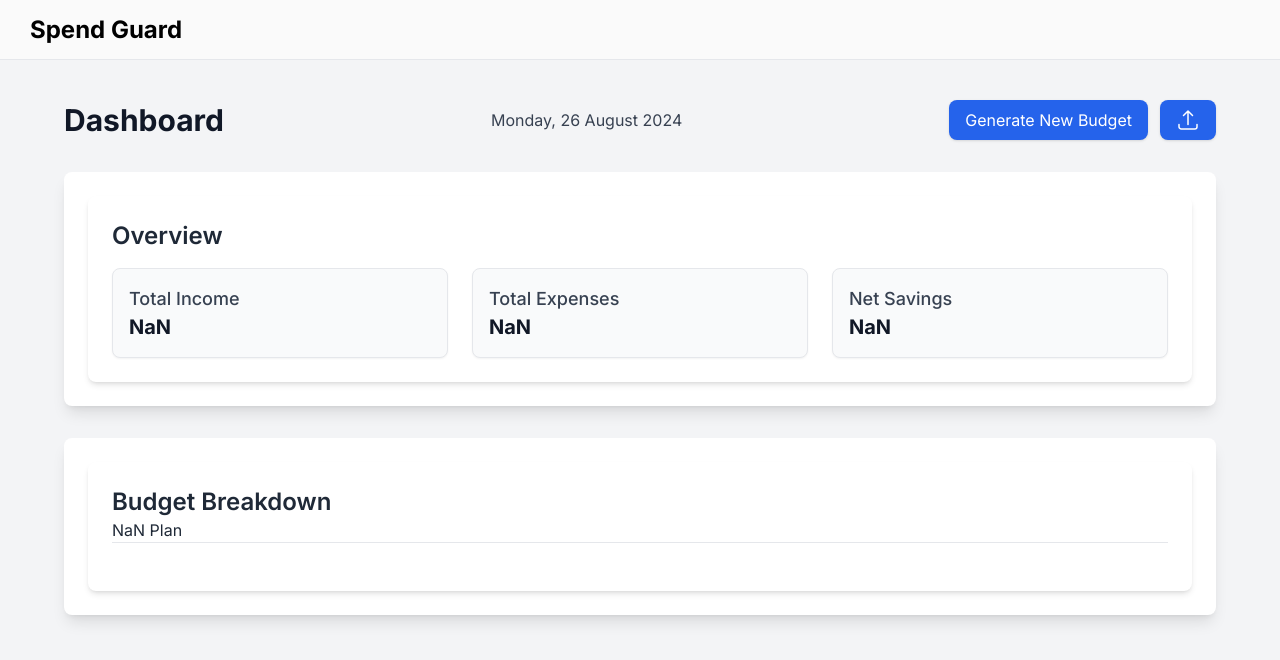
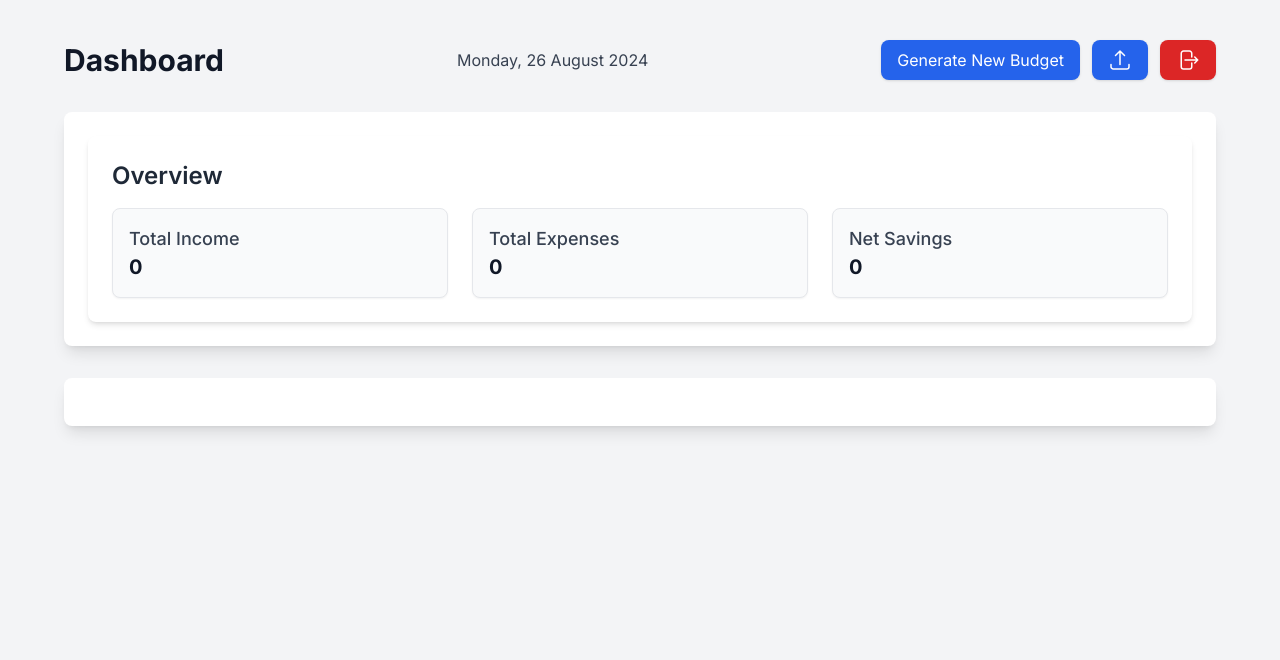
Before and after one commit to iroro1/SpendGuard, a Next.js app: page /dashboard in a window 1280 px wide. Shown: the top 660 px of the page. Built offline with nearby package versions, Linux system fonts and the light colour scheme.

Commit message:
initial deploy

```diff
--- a/app/dashboard/layout.tsx
+++ b/app/dashboard/layout.tsx
@@ -4,8 +4,8 @@ import { Inter } from "next/font/google";
 const inter = Inter({ subsets: ["latin"] });
 
 export const metadata: Metadata = {
-  title: "Create Next App",
-  description: "Generated by create next app",
+  title: "Spend Guard",
+  description: "Building financial freedom",
 };
 
 export default function RootLayout({
@@ -16,10 +16,7 @@ export default function RootLayout({
   return (
     <html lang="en">
       <body className={inter.className}>
-        <div className="absolute top-0 w-full border-b py-2 min-h-[60px] flex items-center px-[30px] bg-[#FAFAFA]">
-          <h2 className="text-2xl font-bold">Spend Guard</h2>
-        </div>
-        <div className="h-screen bg-[#E5E5E5] pt-[60px]">{children}</div>
+        <div className="h-screen bg-[#E5E5E5]">{children}</div>
       </body>
     </html>
   );
--- a/app/dashboard/page.tsx
+++ b/app/dashboard/page.tsx
@@ -1,99 +1,13 @@
 "use client";
-import BudgetBreakdown from "@/components/BudgetBreakdown";
-import DashboardOverview from "@/components/DashboardOverview";
-import Modal from "@/components/Modal";
-import { downloadReport } from "@/lib/downloadReport";
-import { calculateBudget } from "@/lib/functions";
-import { useEffect, useState } from "react";
+import DashComp from "@/components/DashComp";
+import { Suspense } from "react";
 
 const Dashboard = () => {
-  const [data, setData] = useState<any>(null);
-  const [isModalOpen, setIsModalOpen] = useState<boolean>(false);
-
-  useEffect(() => {
-    if (typeof window !== "undefined") {
-      const storedData = localStorage.getItem("data");
-      if (storedData !== null) {
-        setData(JSON.parse(storedData));
-      }
-    }
-  }, []);
-
-  const handleGenerateNewBudget = () => {
-    setIsModalOpen(true);
-  };
-
-  const handleCloseModal = () => {
-    setIsModalOpen(false);
-  };
-
-  const handleGenerateBudget = (income: number, focus: string) => {
-    const budget = calculateBudget(income, focus);
-    console.log(budget);
-    localStorage.setItem("generatedBudget", JSON.stringify(budget));
-  };
-  const todaysDateInFormat = () => {
-    //  todays date in the format Wed, 17 Nov 2022
-    const date = new Date();
-    const day = date.toLocaleDateString("en-US", { weekday: "long" });
-    const dayOfMonth = date.toLocaleDateString("en-US", { day: "numeric" });
-    const month = date.toLocaleDateString("en-US", { month: "long" });
-    const year = date.toLocaleDateString("en-US", { year: "numeric" });
-    return `${day}, ${dayOfMonth} ${month} ${year}`;
-  };
   return (
     <div className="min-h-screen bg-gray-100 py-10 px-6">
-      <header className="max-w-6xl mx-auto mb-8 md:flex md:items-center md:justify-between">
-        <h1 className="text-3xl font-bold text-gray-900">Dashboard</h1>
-        <div className="mt-4 md:mt-0">
-          <p className="text-gray-700">{todaysDateInFormat()}</p>
-        </div>
-        <div className="flex justify-start md:justify-end gap-3 mt-3 md:mt-0">
-          <button
-            onClick={handleGenerateNewBudget}
-            className="bg-blue-600 text-white py-2 px-4 rounded-lg shadow hover:bg-blue-700 transition duration-300"
-          >
-            Generate New Budget
-          </button>
-          <button
-            onClick={downloadReport}
-            className="bg-blue-600 text-white py-2 px-4 rounded-lg shadow hover:bg-blue-700 transition duration-300"
-          >
-            <svg
-              xmlns="http://www.w3.org/2000/svg"
-              fill="none"
-              viewBox="0 0 24 24"
-              strokeWidth={1.5}
-              stroke="currentColor"
-              className="w-6 h-6"
-            >
-              <path
-                strokeLinecap="round"
-                strokeLinejoin="round"
-                d="M3 16.5v2.25A2.25 2.25 0 005.25 21h13.5A2.25 2.25 0 0021 18.75V16.5m-13.5-9L12 3m0 0l4.5 4.5M12 3v13.5"
-              />
-            </svg>
-          </button>
-        </div>
-      </header>
-
-      <main id="dashboard" className="max-w-6xl mx-auto space-y-8">
-        {/* Download report button */}
-
-        <section className="bg-white p-6 rounded-lg shadow-lg">
-          <DashboardOverview />
-        </section>
-
-        <section className="bg-white p-6 rounded-lg shadow-lg">
-          <BudgetBreakdown />
-        </section>
-      </main>
-
-      <Modal
-        isOpen={isModalOpen}
-        onClose={handleCloseModal}
-        onGenerate={handleGenerateBudget}
-      />
+      <Suspense fallback={<div>Loading...</div>}>
+        <DashComp />
+      </Suspense>
     </div>
   );
 };
--- a/app/onboarding/page.tsx
+++ b/app/onboarding/page.tsx
@@ -1,3 +1,4 @@
+"use client";
 import OnboardingForm from "@/components/OnboardingForm";
 import React from "react";
 
--- a/app/page.tsx
+++ b/app/page.tsx
@@ -1,3 +1,4 @@
+"use client";
 import CallToAction from "@/components/CallToAction";
 import FeatureSection from "@/components/FeatureSection";
 import Header from "@/components/Header";
--- a/components/BudgetBreakdown.tsx
+++ b/components/BudgetBreakdown.tsx
@@ -2,21 +2,18 @@
 import { capitalize, randomColor } from "@/lib/functions";
 import React, { useEffect, useState } from "react";
 
-const BudgetBreakdown = () => {
+const BudgetBreakdown = ({ budget, appData }: any) => {
   // Example data for demonstration purposes
-  const [generatedBudget, setGeneratedBudget] = useState<any>(null);
-  const [data, setData] = useState<any>({});
+  const [generatedBudget, setGeneratedBudget] = useState<any>(budget);
+  const [data, setData] = useState<any>(appData);
+
   useEffect(() => {
-    if (window !== undefined) {
-      const storedData = localStorage.getItem("generatedBudget");
-      const data = localStorage.getItem("data");
-      if (storedData !== null) {
-        setGeneratedBudget(JSON.parse(storedData));
-        setData(JSON.parse(data || "{}"));
-      }
-    }
-  }, [localStorage.getItem("generatedBudget")]);
+    setGeneratedBudget(budget);
+    setData(appData);
+  }, [budget, appData]);
+
   return (
+    generatedBudget.length > 0 && (
       <div className="bg-white p-6 rounded-lg shadow-md">
         <div className="mb-4 border-b">
           <h2 className="text-2xl font-semibold text-gray-800 mb-4">
@@ -36,10 +33,10 @@ const BudgetBreakdown = () => {
                 <div
                   className="w-4 h-4 rounded-full mr-2"
                   style={{
-                  backgroundColor: randomColor(),
+                    backgroundColor: randomColor(index),
                   }}
                 ></div>
-              <div className={`text-[${randomColor()}] font-semibold`}>
+                <div className={`text-[${randomColor(index)}] font-semibold`}>
                   {item.name}
                 </div>
               </div>
@@ -63,6 +60,7 @@ const BudgetBreakdown = () => {
           ))}
         </div>
       </div>
+    )
   );
 };
 
--- /dev/null
+++ b/components/DashComp.tsx
@@ -0,0 +1,138 @@
+"use client";
+
+import { downloadReport } from "@/lib/downloadReport";
+import React, { useEffect, useState } from "react";
+import DashboardOverview from "./DashboardOverview";
+import BudgetBreakdown from "./BudgetBreakdown";
+import Modal from "./Modal";
+import { calculateBudget } from "@/lib/functions";
+import { useRouter, useSearchParams } from "next/navigation";
+
+const DashComp = () => {
+  const params = useSearchParams();
+
+  useEffect(() => {
+    const budgetParam = params.get("budget");
+    if (budgetParam !== null) {
+      setBudget(JSON.parse(budgetParam));
+    }
+  }, []);
+  const [isModalOpen, setIsModalOpen] = useState<boolean>(false);
+  const [budget, setBudget] = useState<any>([]);
+  const router = useRouter();
+  console.log(budget);
+  const handleGenerateNewBudget = () => {
+    setIsModalOpen(true);
+  };
+
+  const handleCloseModal = () => {
+    setIsModalOpen(false);
+  };
+
+  const handleGenerateBudget = (income: number, focus: string) => {
+    const budget = calculateBudget(income, focus);
+    setBudget(budget);
+  };
+  const todaysDateInFormat = () => {
+    //  todays date in the format Wed, 17 Nov 2022
+    const date = new Date();
+    const day = date.toLocaleDateString("en-US", { weekday: "long" });
+    const dayOfMonth = date.toLocaleDateString("en-US", { day: "numeric" });
+    const month = date.toLocaleDateString("en-US", { month: "long" });
+    const year = date.toLocaleDateString("en-US", { year: "numeric" });
+    return `${day}, ${dayOfMonth} ${month} ${year}`;
+  };
+  const logOut = () => {
+    router.replace("/");
+  };
+  return (
+    <div>
+      <header className="max-w-6xl mx-auto mb-8 md:flex md:items-center md:justify-between">
+        <h1 className="text-3xl font-bold text-gray-900">Dashboard</h1>
+        <div className="mt-4 md:mt-0">
+          <p className="text-gray-700">{todaysDateInFormat()}</p>
+        </div>
+        <div className="flex justify-start md:justify-end gap-3 mt-3 md:mt-0">
+          <button
+            onClick={handleGenerateNewBudget}
+            className="bg-blue-600 text-white py-2 px-4 rounded-lg shadow hover:bg-blue-700 transition duration-300"
+          >
+            Generate New Budget
+          </button>
+          <button
+            onClick={downloadReport}
+            className="bg-blue-600 text-white py-2 px-4 rounded-lg shadow hover:bg-blue-700 transition duration-300"
+          >
+            <svg
+              xmlns="http://www.w3.org/2000/svg"
+              fill="none"
+              viewBox="0 0 24 24"
+              strokeWidth={1.5}
+              stroke="currentColor"
+              className="w-6 h-6"
+            >
+              <path
+                strokeLinecap="round"
+                strokeLinejoin="round"
+                d="M3 16.5v2.25A2.25 2.25 0 005.25 21h13.5A2.25 2.25 0 0021 18.75V16.5m-13.5-9L12 3m0 0l4.5 4.5M12 3v13.5"
+              />
+            </svg>
+          </button>
+          <button
+            onClick={logOut}
+            className="bg-red-600 text-white py-2 px-4 rounded-lg shadow hover:bg-red-700 transition duration-300"
+          >
+            <svg
+              xmlns="http://www.w3.org/2000/svg"
+              fill="none"
+              viewBox="0 0 24 24"
+              strokeWidth={1.5}
+              stroke="currentColor"
+              className="w-6 h-6"
+            >
+              <path
+                strokeLinecap="round"
+                strokeLinejoin="round"
+                d="M15.75 9V5.25A2.25 2.25 0 0013.5 3h-6a2.25 2.25 0 00-2.25 2.25v13.5A2.25 2.25 0 007.5 21h6a2.25 2.25 0 002.25-2.25V15m3 0l3-3m0 0l-3-3m3 3H9"
+              />
+            </svg>
+          </button>
+        </div>
+      </header>
+
+      <main id="dashboard" className="max-w-6xl mx-auto space-y-8">
+        <section className="bg-white p-6 rounded-lg shadow-lg">
+          <DashboardOverview
+            budget={budget}
+            appData={{
+              focus: params.get("focus"),
+              income: params.get("income"),
+              currency: params.get("currency"),
+              country: params.get("country"),
+            }}
+          />
+        </section>
+
+        <section className="bg-white p-6 rounded-lg shadow-lg">
+          <BudgetBreakdown
+            budget={budget}
+            appData={{
+              focus: params.get("focus"),
+              income: params.get("income"),
+              currency: params.get("currency"),
+              country: params.get("country"),
+            }}
+          />
+        </section>
+      </main>
+
+      <Modal
+        isOpen={isModalOpen}
+        onClose={handleCloseModal}
+        onGenerate={handleGenerateBudget}
+      />
+    </div>
+  );
+};
+
+export default DashComp;
--- a/components/DashboardOverview.tsx
+++ b/components/DashboardOverview.tsx
@@ -1,21 +1,12 @@
 "use client";
 import React, { useEffect, useState } from "react";
 
-const DashboardOverview = () => {
-  const [generatedBudget, setGeneratedBudget] = useState<any>(null);
-  const [data, setData] = useState<any>({});
+const DashboardOverview = ({ budget, appData }: any) => {
+  const [data, setData] = useState<any>(appData);
   const [overviewData, setOverviewData] = useState<any>(null);
   useEffect(() => {
-    if (window !== undefined) {
-      const storedData = localStorage.getItem("generatedBudget");
-      const data = localStorage.getItem("data");
-      if (storedData !== null) {
-        setGeneratedBudget(JSON.parse(storedData));
-        setData(JSON.parse(data || "{}"));
-        loadOverview(JSON.parse(storedData), JSON.parse(data || "{}"));
-      }
-    }
-  }, [localStorage.getItem("generatedBudget")]);
+    loadOverview(budget, appData);
+  }, [appData, budget]);
 
   const loadOverview = (budget: any, data: any) => {
     let totalIncome = data?.income || 0,
--- a/components/HeroSection.tsx
+++ b/components/HeroSection.tsx
@@ -1,6 +1,4 @@
 // components/HeroSection.tsx
-import React from "react";
-import Header from "./Header";
 import Link from "next/link";
 // import { Button } from 'shadcn';
 
--- a/components/Modal.tsx
+++ b/components/Modal.tsx
@@ -8,7 +8,7 @@ interface ModalProps {
 }
 
 const Modal: React.FC<ModalProps> = ({ isOpen, onClose, onGenerate }) => {
-  const [income, setIncome] = useState<number>(0);
+  const [income, setIncome] = useState<string>("");
   const [focus, setFocus] = useState<string>("balanced");
 
   if (!isOpen) return null;
@@ -32,7 +32,7 @@ const Modal: React.FC<ModalProps> = ({ isOpen, onClose, onGenerate }) => {
       }
     }
     event.preventDefault();
-    onGenerate(income, focus);
+    onGenerate(+income, focus);
     onClose();
   };
 
@@ -44,11 +44,12 @@ const Modal: React.FC<ModalProps> = ({ isOpen, onClose, onGenerate }) => {
           <label className="flex flex-col">
             <span className="text-gray-700">Monthly Income</span>
             <input
-              type="number"
+              type="text"
               value={income}
-              onChange={(e) => setIncome(parseFloat(e.target.value))}
+              onChange={(e) => setIncome(e.target.value)}
               className="mt-2 p-3 border border-gray-300 rounded-lg"
               required
+              placeholder="Enter your income"
             />
           </label>
           <label className="flex flex-col">
--- a/components/OnboardingForm.tsx
+++ b/components/OnboardingForm.tsx
@@ -1,5 +1,6 @@
 "use client";
 import { countries } from "@/lib/countries";
+import { calculateBudget } from "@/lib/functions";
 import { useRouter } from "next/navigation";
 import React, { useState } from "react";
 
@@ -7,12 +8,19 @@ const OnboardingForm = () => {
   const [country, setCountry] = useState("Nigeria");
   const [currency, setCurrency] = useState("NGN");
   const [focus, setFocus] = useState("");
+  const [income, setIncome] = useState("");
   const router = useRouter();
   const handleSubmit = (event: React.FormEvent) => {
     event.preventDefault();
-    const obj = { country, currency, focus };
-    if (window !== undefined) localStorage.setItem("data", JSON.stringify(obj));
-    router.push("/dashboard");
+
+    const budget = calculateBudget(+income, focus);
+
+    router.push(
+      "/dashboard?" +
+        `country=${country}&currency=${currency}&income=${income}&focus=${focus}&budget=${JSON.stringify(
+          budget
+        )}`
+    );
   };
 
   return (
@@ -52,6 +60,19 @@ const OnboardingForm = () => {
       </div>
 
       <div className="flex flex-col text-left">
+        <label htmlFor="income" className="text-lg font-medium text-gray-700">
+          Income:
+        </label>
+        <input
+          type="text"
+          id="income"
+          value={income}
+          placeholder="Enter your income"
+          onChange={(e) => setIncome(e.target.value)}
+          className="mt-2 p-3 border border-gray-300 rounded-lg"
+        />
+      </div>
+      <div className="flex flex-col text-left">
         <label htmlFor="focus" className="text-lg font-medium text-gray-700">
           Budget Focus:
         </label>
```
Also changed, not shown: lib/functions.ts (+13 -2 lines). Lines whose indentation alone changed are shown as unchanged.
